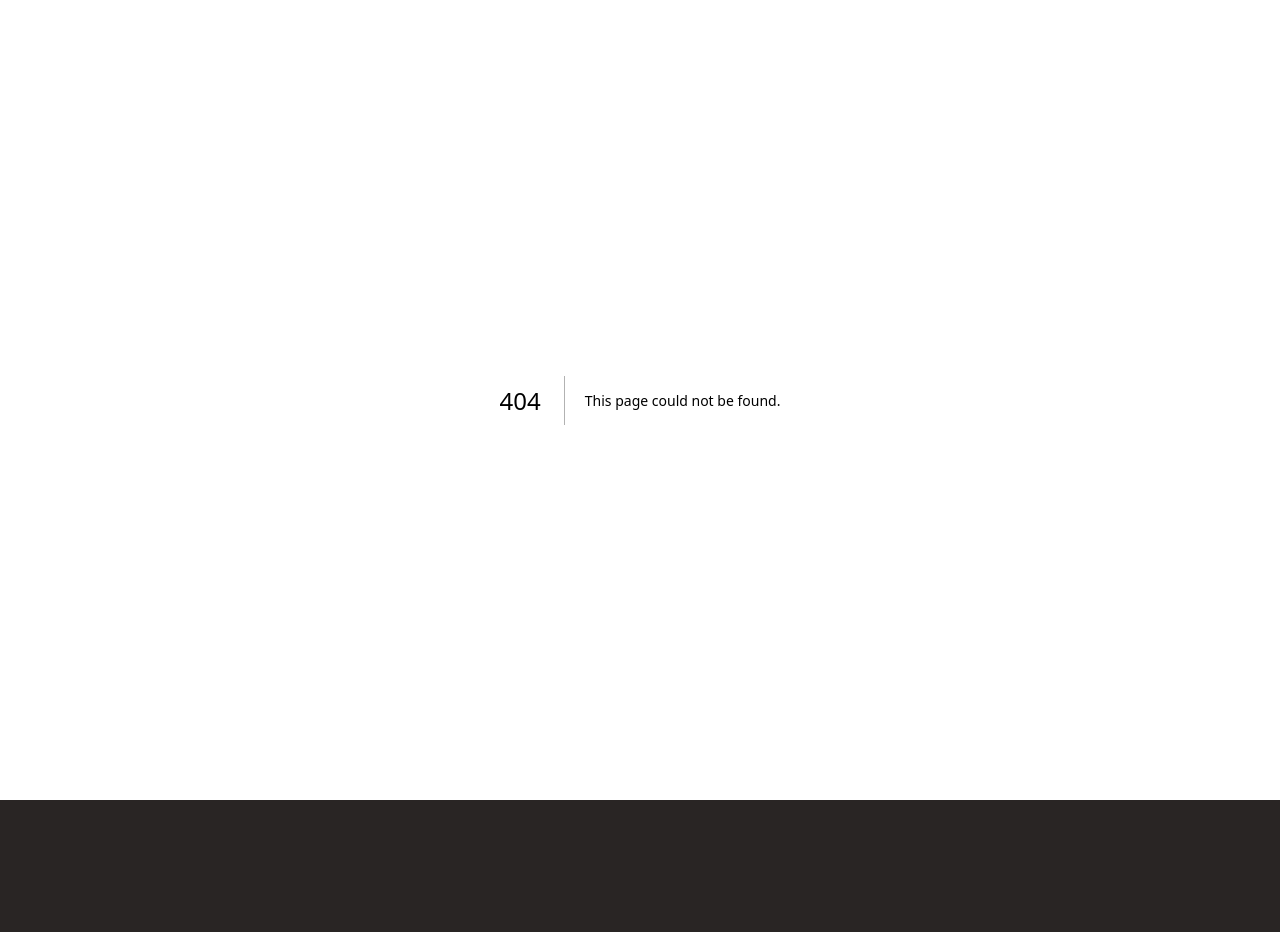
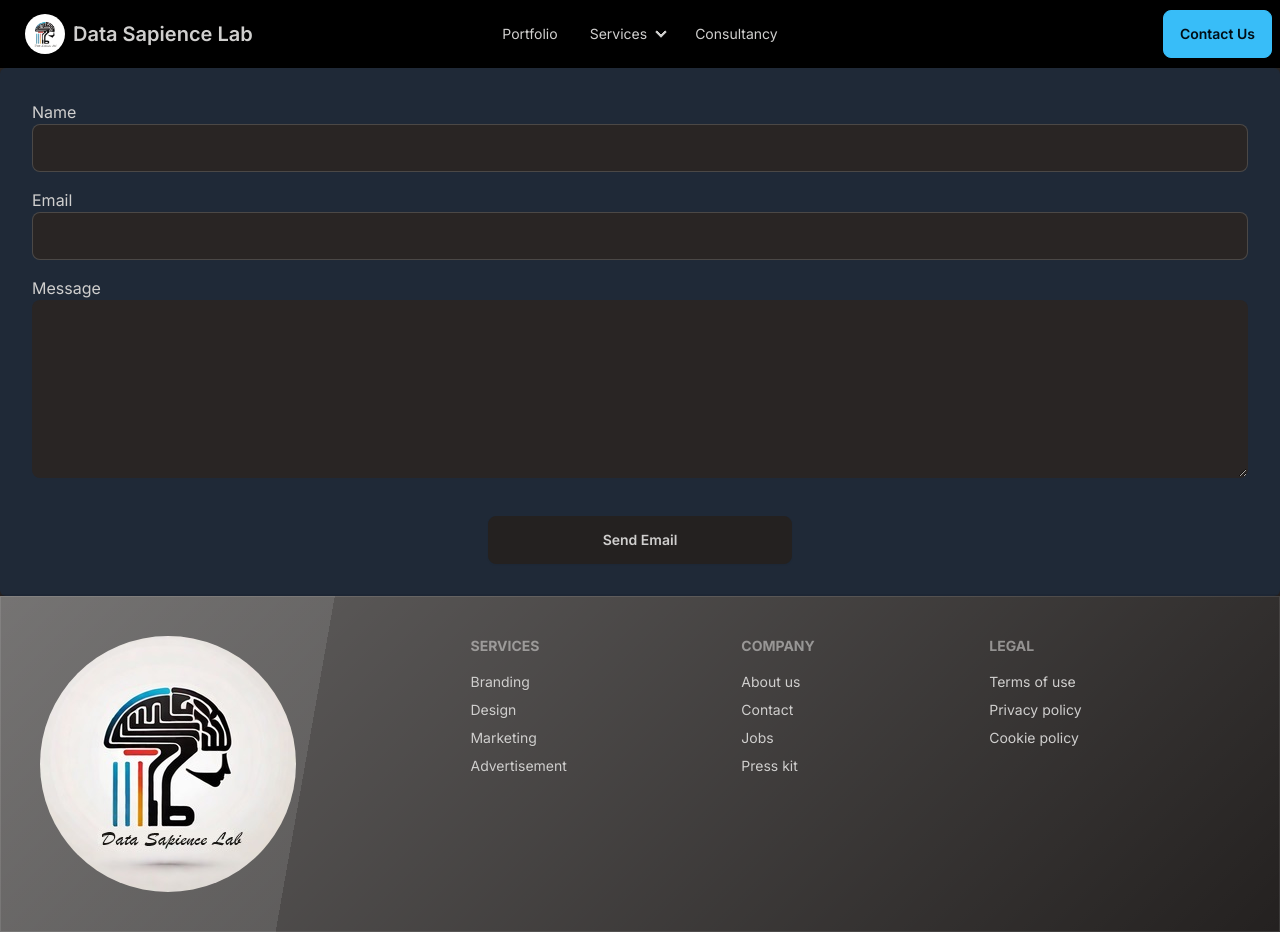
Before and after one commit to datasapiencelab/datasapiencelabweb, a Next.js app: page /contactus in a window 1280 px wide. Before the commit this address had no page. Before the commit the page ends 800 px from the top, so only its background shows below. Built offline with nearby package versions, Linux system fonts and the light colour scheme.

Commit message:
Added component for email form and added the contact us page.

```diff
--- /dev/null
+++ b/src/app/components/emailform.jsx
@@ -0,0 +1,76 @@
+"use client";
+import React, { useState } from "react";
+
+const EmailForm = () => {
+  const [formData, setFormData] = useState({
+    name: "",
+    email: "",
+    message: "",
+  });
+
+  const handleChange = (event) => {
+    setFormData({ ...formData, [event.target.name]: event.target.value });
+  };
+
+  const handleSubmit = (event) => {
+    event.preventDefault();
+    // Implement your email sending logic here
+    console.log("Sending email with data:", formData);
+  };
+
+  return (
+    <form
+      onSubmit={handleSubmit}
+      className="p-8 bg-gray-800 shadow-md rounded-md mx-auto"
+    >
+      <div className="mb-4">
+        <label htmlFor="name" className="">
+          Name
+        </label>
+        <input
+          type="text"
+          id="name"
+          name="name"
+          value={formData.name}
+          onChange={handleChange}
+          required
+          className="input input-bordered w-full focus:outline-none focus:shadow-outline"
+        />
+      </div>
+      <div className="mb-4">
+        <label htmlFor="email">Email</label>
+        <input
+          type="email"
+          id="email"
+          name="email"
+          value={formData.email}
+          onChange={handleChange}
+          required
+          className="input input-bordered w-full focus:outline-none focus:shadow-outline"
+        />
+      </div>
+      <div className="mb-4">
+        <label htmlFor="message">Message</label>
+        <textarea
+          id="message"
+          name="message"
+          value={formData.message}
+          onChange={handleChange}
+          required
+          rows="4"
+          className="textarea textarea-lg w-full focus:outline-none focus:shadow-outline"
+        />
+      </div>
+      <div className="flex justify-center">
+        <button
+          type="submit"
+          className="btn btn-base-100 w-1/4 mt-4 hover:btn-accent hover:shadow-accent hover:shadow-md hover:border-black"
+        >
+          Send Email
+        </button>
+      </div>
+    </form>
+  );
+};
+
+export default EmailForm;
--- a/src/app/components/navbar.jsx
+++ b/src/app/components/navbar.jsx
@@ -79,7 +79,7 @@ const NavBar = () => {
       </div>
       <div className="navbar-end">
         <a
-          href="/"
+          href="/contactus"
           className="btn btn-secondary hover:btn-primary hover:border-accent hover:shadow-accent hover:shadow-sm hover:text-accent"
         >
           Contact Us
--- /dev/null
+++ b/src/app/contactus/layout.js
@@ -0,0 +1,20 @@
+import { Inter } from 'next/font/google'
+import '../globals.css'
+
+const inter = Inter({ subsets: ['latin'] })
+
+export const metadata = {
+  title: 'Data Sapience Lab',
+  description: 'Data Sapience Lab website',
+}
+
+export default function RootLayout({ children }) {
+  return (
+    <html lang="en" data-theme="datadark">
+      <head>
+        <link rel="icon" href="/favicon.ico" sizes="any" />
+      </head>
+      <body className={inter.className}>{children}</body>
+    </html>
+  )
+}
--- /dev/null
+++ b/src/app/contactus/page.js
@@ -0,0 +1,13 @@
+import NavBar from '../components/navbar'
+import Footer from '../components/footer'
+import EmailForm from '../components/emailform'
+
+export default function Page() {
+  return (
+      <main>
+        <NavBar/>
+        <EmailForm/>
+        <Footer/>
+      </main>
+  )
+}
```
